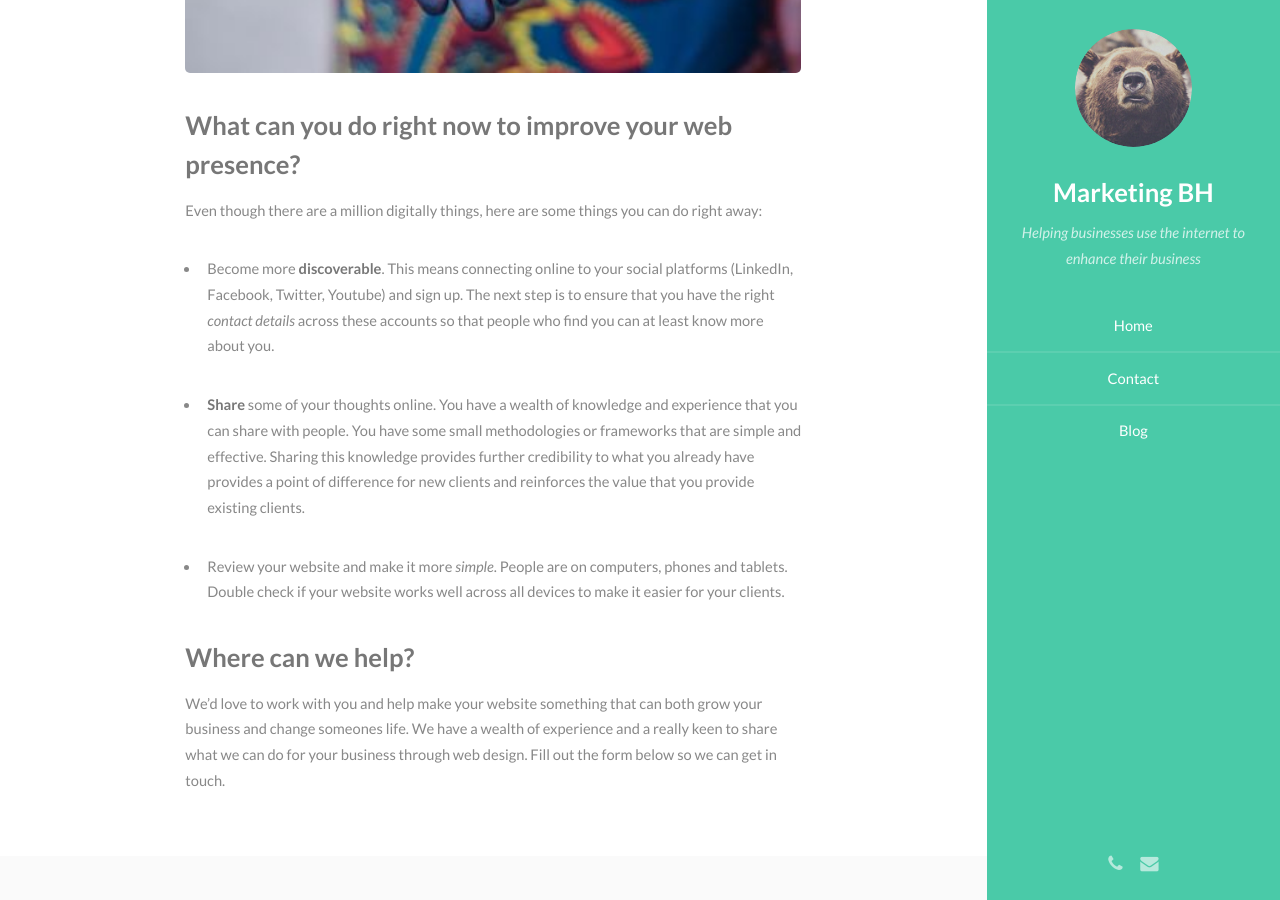
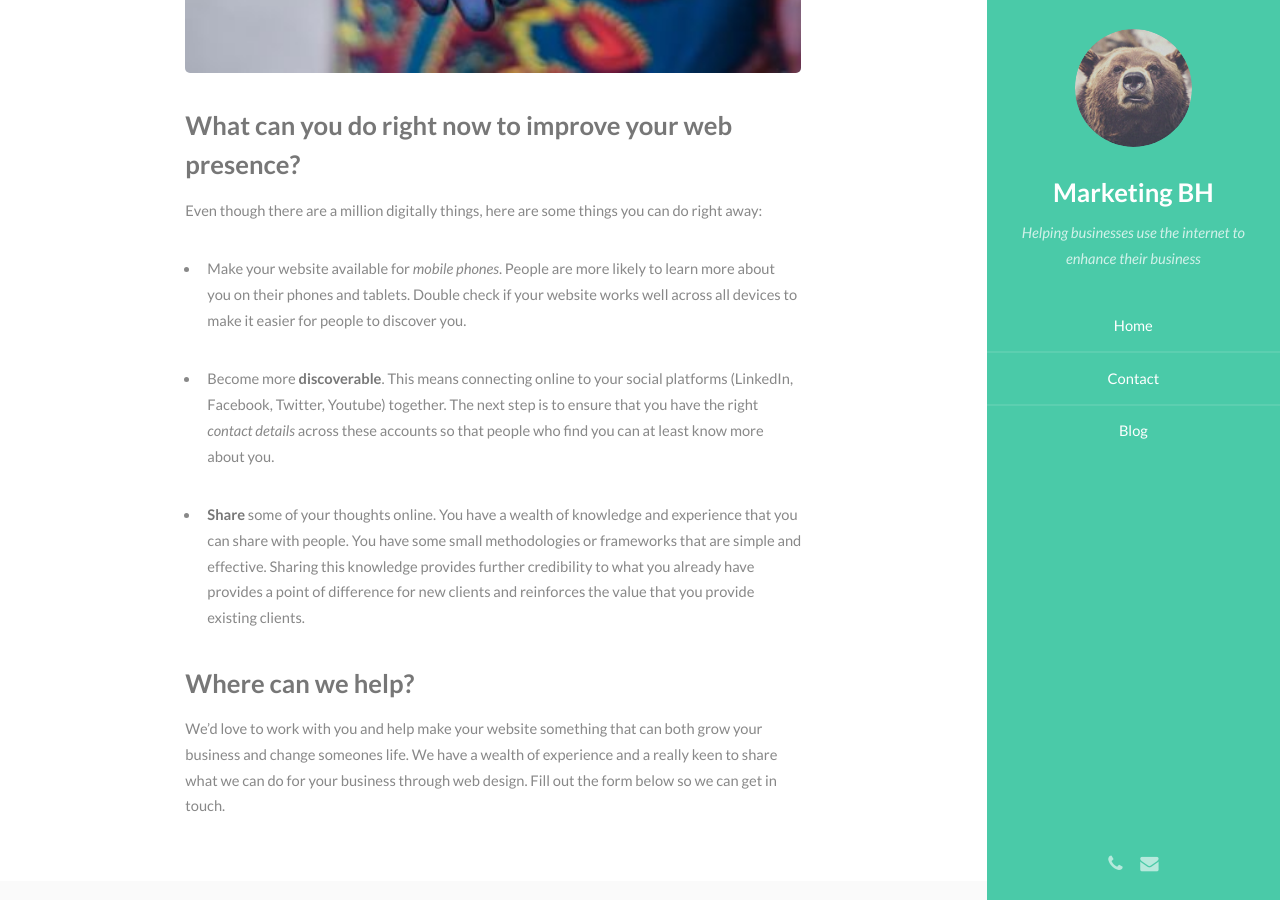
Before and after one commit to marketingbh/marketingbh.github.io, a Jekyll site: the page built from _posts/2017-08-26-ehealth-for-psychologist-starts-with-a-website.md, in a window 1280 px wide and 900 px high, scrolled down 3882 px. Built offline with Jekyll 4.4.1, drawn with Linux system fonts in a browser that asks for light colours.

Commit message:
Update 2017-08-26-ehealth-for-psychologist-starts-with-a-website.md

```diff
--- a/_posts/2017-08-26-ehealth-for-psychologist-starts-with-a-website.md
+++ b/_posts/2017-08-26-ehealth-for-psychologist-starts-with-a-website.md
@@ -59,12 +59,11 @@ Also, an equally important reason to consider:
 ### What can you do right now to improve your web presence?
 Even though there are a million digitally things, here are some things you can do right away:
 
-* Become more **discoverable**. This means connecting online to your social platforms (LinkedIn, Facebook, Twitter, Youtube) and sign up. The next step is to ensure that you have the right *contact details* across these accounts so that people who find you can at least know more about you.
+* Make your website available for _mobile phones_. People are more likely to learn more about you on their phones and tablets. Double check if your website works well across all devices to make it easier for people to discover you.
+
+* Become more **discoverable**. This means connecting online to your social platforms (LinkedIn, Facebook, Twitter, Youtube) together. The next step is to ensure that you have the right *contact details* across these accounts so that people who find you can at least know more about you.
 
 * **Share** some of your thoughts online. You have a wealth of knowledge and experience that you can share with people. You have some small methodologies or frameworks that are simple and effective. Sharing this knowledge provides further credibility to what you already have provides a point of difference for new clients and reinforces the value that you provide existing clients.
-
-* Review your website and make it more _simple_. People are on computers, phones and tablets. Double check if your website works well across all devices to make it easier for your clients.
-
 
 ### Where can we help?
 
```
